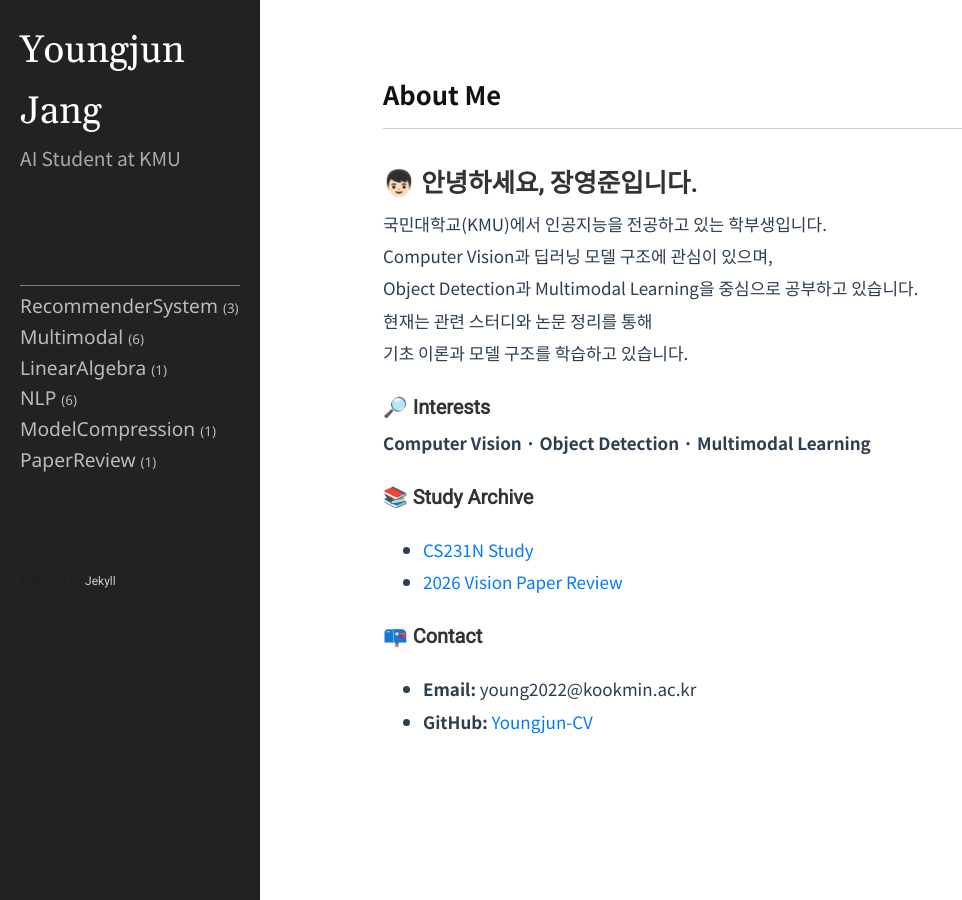
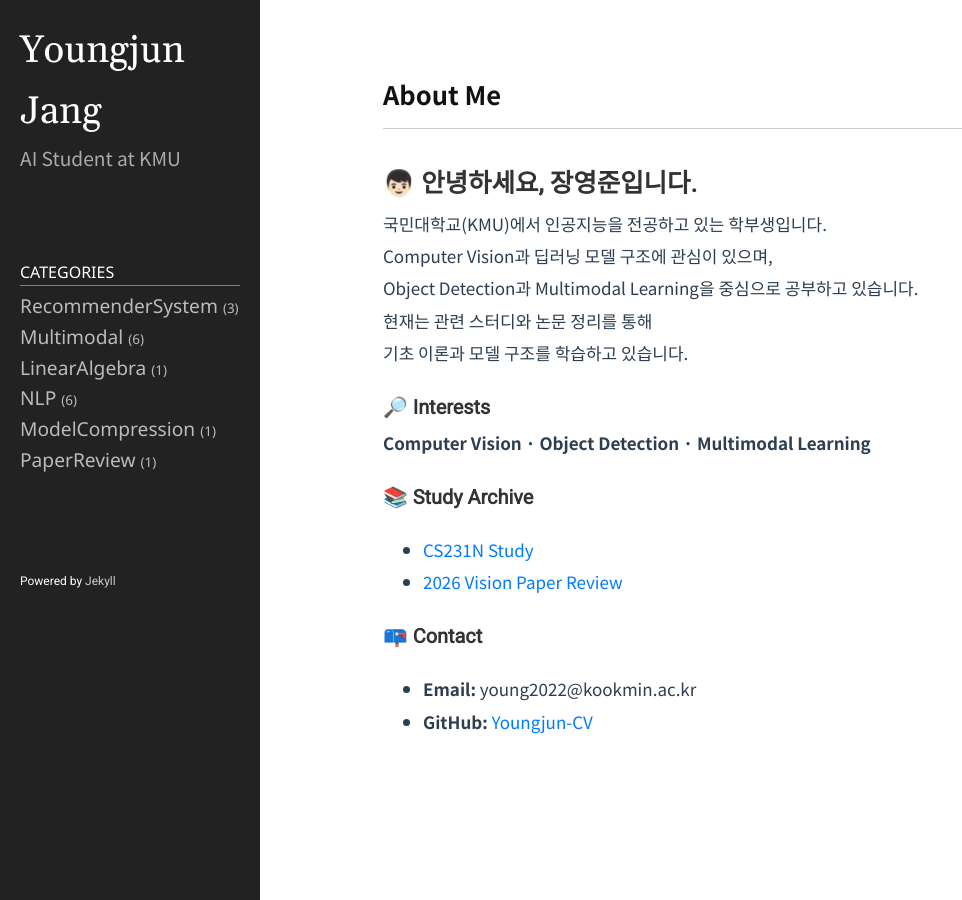
Before and after one commit to Youngjun-CV/Youngjun-CV.github.io, a Jekyll site: the page built from index.md, in a window 1280 px wide. Shown: the whole page, without its empty margins (0-962 px from the left). Built offline with Jekyll 4.4.1, drawn with Linux system fonts in a browser that asks for light colours.

Commit message:
Update style.css

```diff
--- a/public/css/style.css
+++ b/public/css/style.css
@@ -103,7 +103,7 @@ code {
 	padding: 20px;
 	z-index: 1;
 	background-color: #222;
-	color: #1f1f1f;
+	color: #fff;
 }
 
 .sidebar-item {
```
